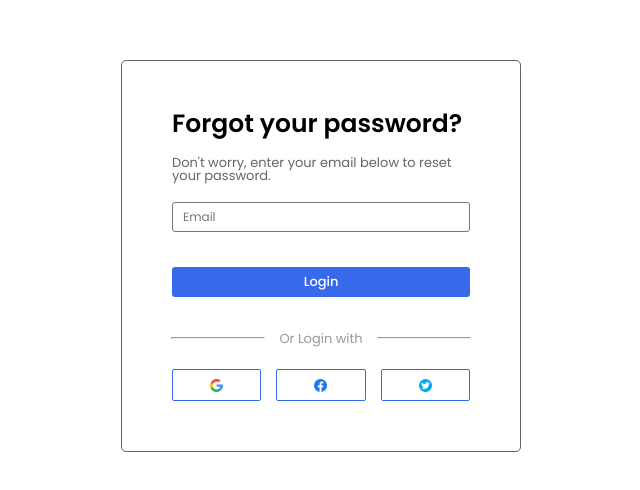
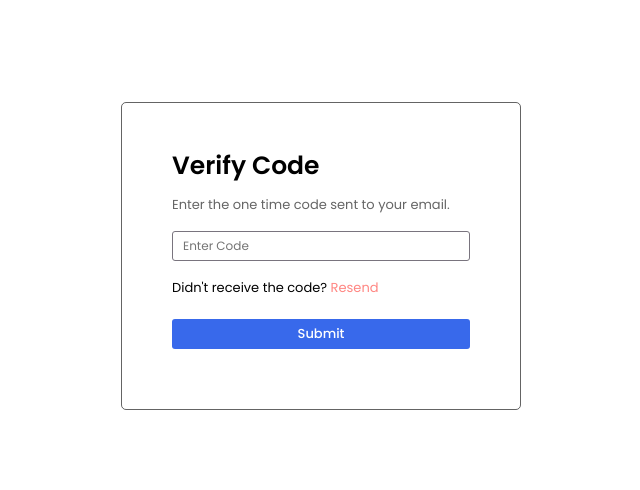
Before and after one commit to tlhalesebaeng/auth-template-frontend, a React (Vite) app in the folder frontend/: page / in a window 1280 px wide. Shown: the part 144-634 px from the top of the page, without its empty margins (319-959 px from the left). Built offline with nearby package versions, Linux system fonts and the light colour scheme.

Commit message:
Code verification page design

```diff
--- a/frontend/src/App.jsx
+++ b/frontend/src/App.jsx
@@ -1,8 +1,9 @@
 import Login from './pages/authPages/Login';
 import ResetPassword from './pages/authPages/ResetPassword';
 import ForgotPassword from './pages/authPages/ForgotPassword';
+import CodeVerification from './pages/authPages/CodeVerification';
 import './App.css';
 
 export default function App() {
-    return <ForgotPassword />;
+    return <CodeVerification />;
 }
--- a/frontend/src/components/auth-components/AuthQuestion.css
+++ b/frontend/src/components/auth-components/AuthQuestion.css
@@ -2,10 +2,12 @@
     align-items: center;
 }
 
+.other-question-container,
 .question-container p {
     font-size: 13px;
     margin: 5px 0px;
 }
+.other-question-container p a,
 .question-container p a {
     font-size: 13px;
     color: #ff8682;
--- a/frontend/src/components/auth-components/AuthQuestion.jsx
+++ b/frontend/src/components/auth-components/AuthQuestion.jsx
@@ -1,8 +1,8 @@
 import './AuthQuestion.css';
 
-export default function AuthQuestion({ children, question, option }) {
+export default function AuthQuestion({ children, question, option, name }) {
     return (
-        <div className="question-container column">
+        <div className={`${name} column`}>
             {children}
             <p>
                 {question} <a href="#">{option}</a>
--- a/frontend/src/pages/authPages/CodeVerification.jsx
+++ b/frontend/src/pages/authPages/CodeVerification.jsx
@@ -1,3 +1,23 @@
+import Auth from '../../components/auth-components/Auth';
+import AuthQuestion from '../../components/auth-components/AuthQuestion';
+import Input from '../../utils/Input';
+import Button from '../../utils/Button';
+
 export default function CodeVerification() {
-    return <h1>Verify Code</h1>;
+    const description = 'Enter the one time code sent to your email.';
+    return (
+        <Auth title="Verify Code" description={description}>
+            <form>
+                <div className="input-container column">
+                    <Input type="text" placeholder="Enter Code" />
+                </div>
+                <AuthQuestion
+                    question="Didn't receive the code?"
+                    option="Resend"
+                    name="other-question-container"
+                ></AuthQuestion>
+                <Button>Submit</Button>
+            </form>
+        </Auth>
+    );
 }
--- a/frontend/src/pages/authPages/Login.jsx
+++ b/frontend/src/pages/authPages/Login.jsx
@@ -18,6 +18,7 @@ export default function Login() {
                 <AuthQuestion
                     question="Don't have an account?"
                     option="Sign up"
+                    name="question-container"
                 >
                     <Button>Login</Button>
                 </AuthQuestion>
```
